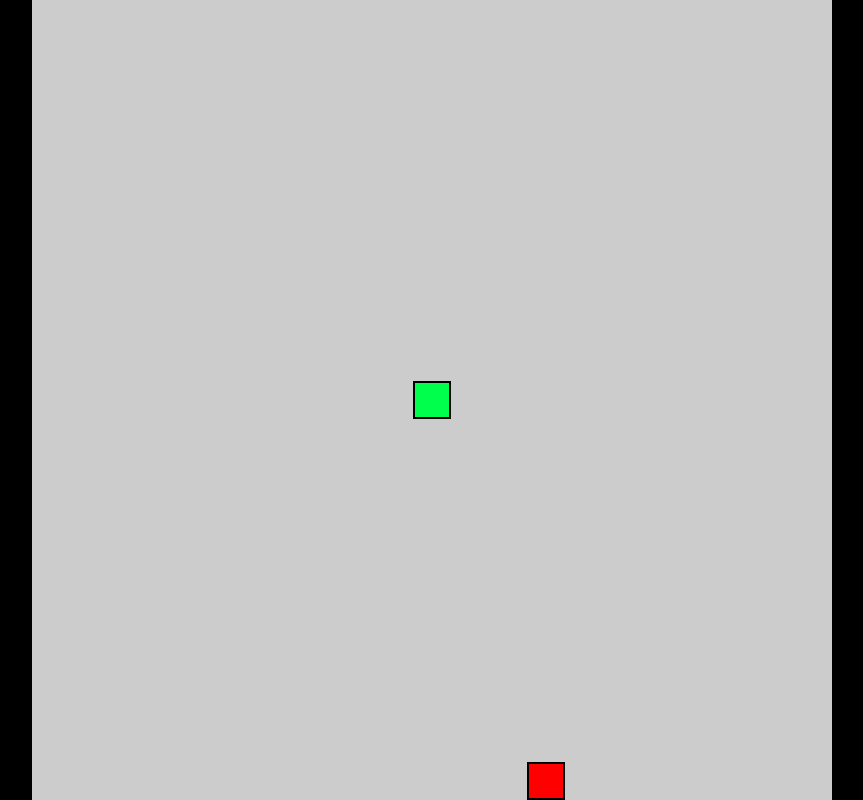
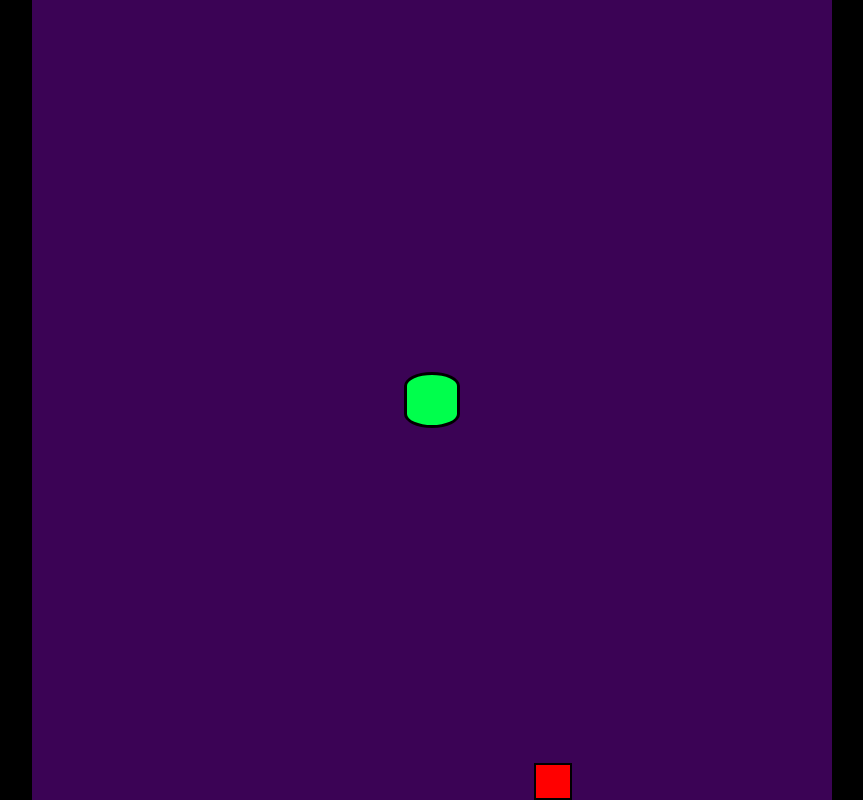
Before and after one commit to Luccithekid/snake-game, a plain HTML site: page index.html in a window 1280 px wide. Shown: the whole page, without its empty margins (208-1071 px from the left). Drawn offline with Linux system fonts and the light colour scheme.

Commit message:
customised

```diff
--- a/css/style.css
+++ b/css/style.css
@@ -9,7 +9,7 @@ body {
 }
 
 #game-board {
-    background-color: #ccc;
+    background-color: #3b0355;
     width: 100vmin;
     height: 100vmin;
     display: grid;
@@ -19,7 +19,12 @@ body {
 
 .snake {
     background-color: rgb(0, 255, 76);
-    border: .25vmin solid black;
+    border: .40vmin solid black;
+
+        width: 50px;
+        height: 50px;
+        border-radius: 100px / 50px;
+
 }
 
 .food {
```
